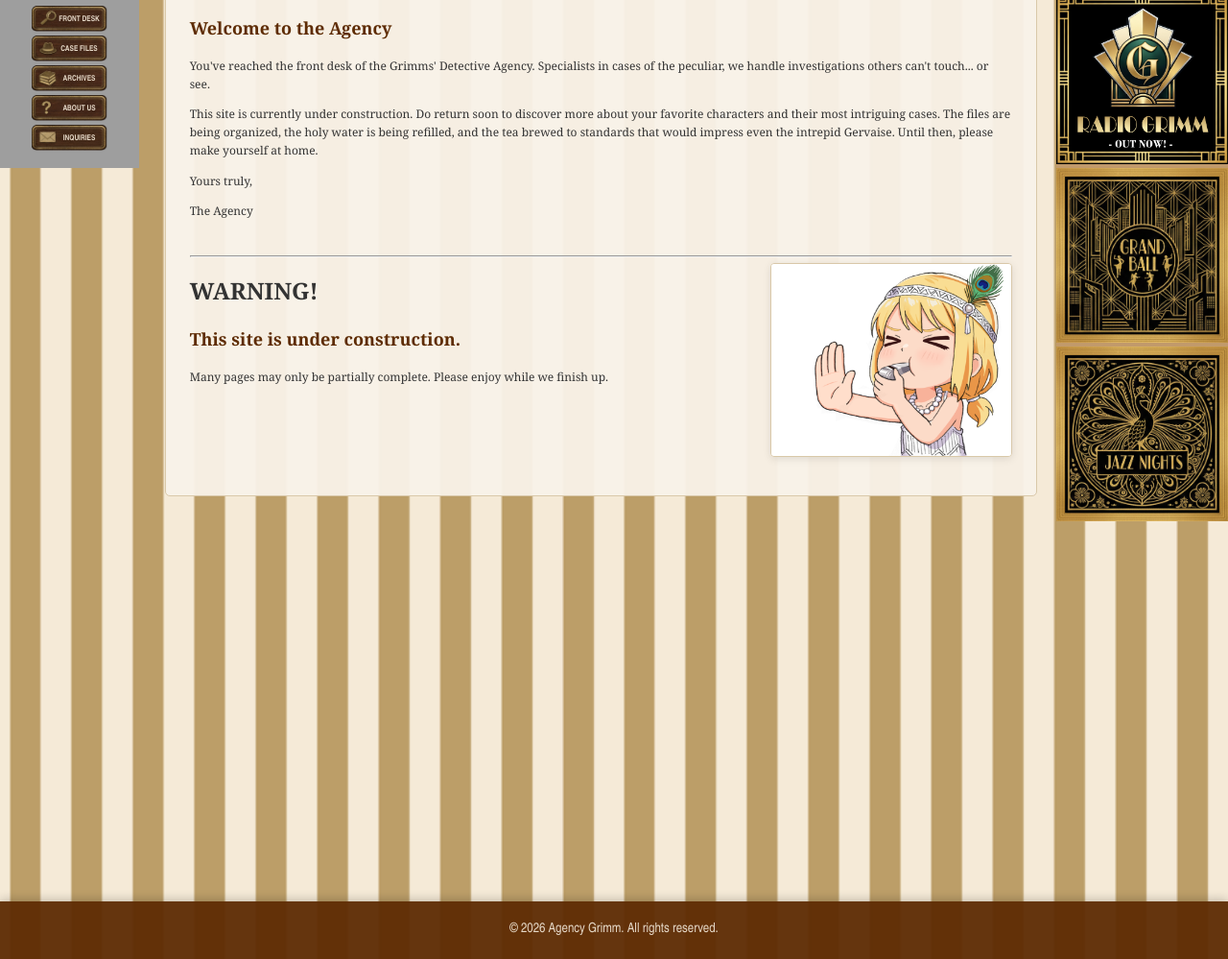
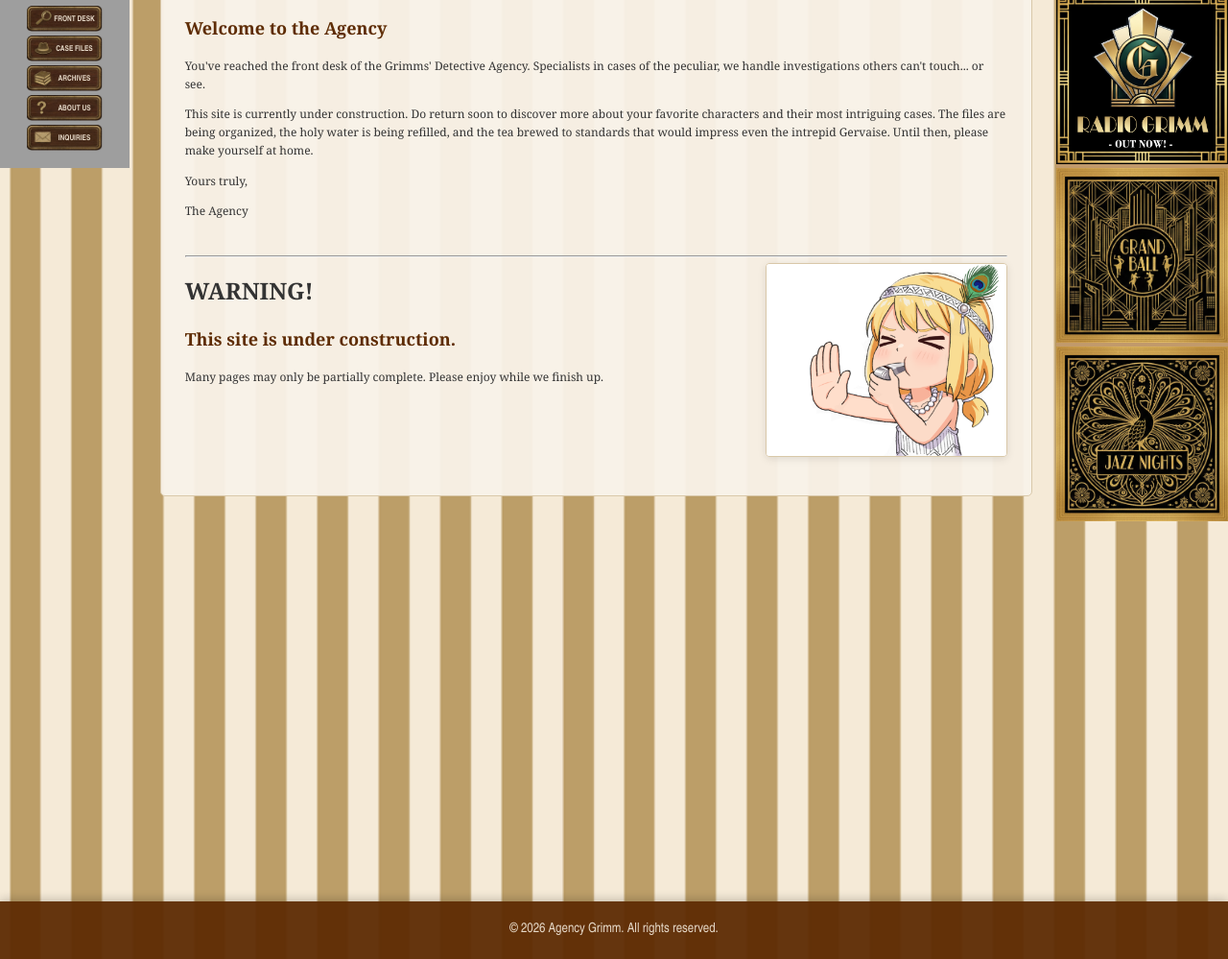
Before and after one commit to johnhopes-collab/grimmsdetectiveagency, a Jekyll site: the page built from index.html, in a window 1280 px wide. Shown: the part 692-1691 px from the top of the page at 96% size. Built offline with Jekyll 4.4.1, drawn with Linux system fonts in a browser that asks for light colours; grey boxes are pictures that could not be loaded.

Commit message:
Update style.scss

```diff
--- a/assets/css/style.scss
+++ b/assets/css/style.scss
@@ -99,7 +99,7 @@ body {
 
 /* Left sidebar - LEFT SIDE BAR MENU */
 .sidebar {
-    width: 145px; /* Fixed width */
+    width: 135px; /* Fixed width */
     background-color: var(--sidebar-brown);
     background-image: url('{{ site.baseurl }}/assets/images/sidebarL/Lbar1.png');
     background-size: 100% 100%;
```
